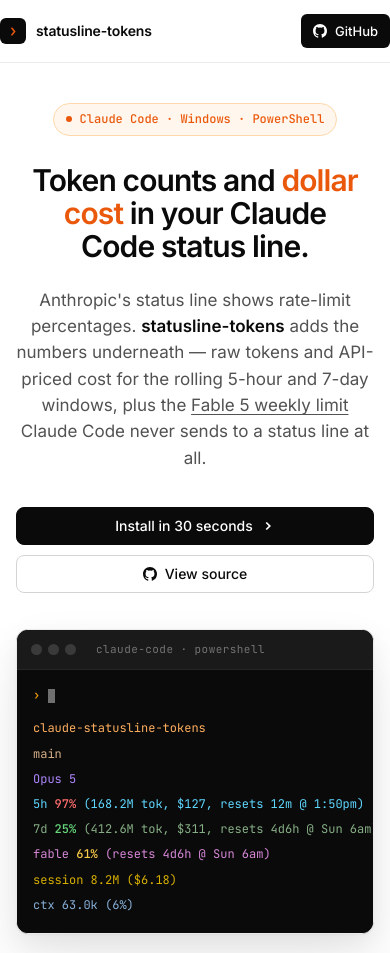
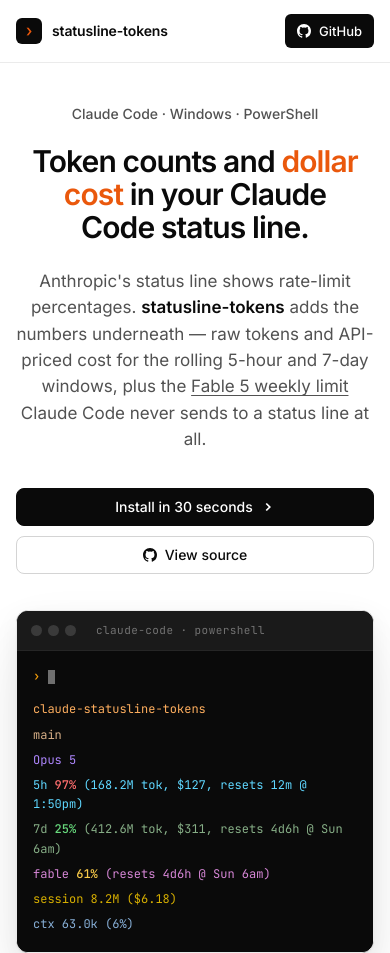
Before and after one commit to Gabriel-Dalton/claude-statusline-tokens, a plain HTML site: page index.html in a window 390 px wide. Shown: the top 953 px of the page. Drawn offline with Linux system fonts and the light colour scheme.

Commit message:
fix(site): nav had no gutter on mobile, and de-badge the hero
The nav row is class="shell nav-row". .shell sets `padding: 0 32px`;
.nav-row set `padding: 18px 0`. Same specificity, declared later, so the
shorthand's implied horizontal 0 won and the nav lost its gutter entirely:
the brand mark sat at x=0 and the GitHub button ended flush with the
viewport edge, both clipped on a phone. .shell's own 600px and 420px
media queries appeared to do nothing, because .nav-row's 420px rule
repeated the same shorthand and overrode them too. Switched both to
padding-block, which leaves the horizontal axis to .shell.

Measured at 320/375/390/430/768/1280: nav gutter is now 16px on phones
and 32px on desktop, and no element escapes the viewport at any width.

Status-line samples were nowrap inside an overflow:hidden figure, so a
long segment was silently cut mid-value rather than being reachable.
They now scroll in place, and on narrow phones - where each segment
already stacks on its own line - segments wrap instead, since scrolling
sideways inside a mock terminal is worse than a second line.

Left-aligned .term-body. The hero is centre-aligned and that inherited
into the terminal; invisible while every line was nowrap, but wrapping
made continuation lines centre under their own box, which no terminal
does.

Hero eyebrow was a monospace pill in accent orange with a dot on the
left - the stock generated-landing-page badge, and the owner called it
out as such. Monospace is load-bearing further down the page, where the
status-line samples, file paths and env vars use it to mean "this is
literal terminal text"; spending it on a decorative platform label
diluted that, and the dot read as a live status indicator while
indicating nothing. It is now plain muted sans: a line of metadata,
which is what it always was.

Content, copy, structured data, anchors and the ANSI segment colours are
untouched. Verified: JSON-LD parses, 7 anchors all resolve, tags balance,
no mojibake, no BOM.

```diff
--- a/index.html
+++ b/index.html
@@ -256,7 +256,14 @@ p code, li code, td code, dd code, span code {
   display: flex;
   align-items: center;
   justify-content: space-between;
-  padding: 18px 0;
+  /* padding-block, NOT the `padding: 18px 0` shorthand. This element is
+     `class="shell nav-row"`, and the shorthand's implied `0` for the
+     horizontal axis silently overrode .shell's own left/right padding —
+     same specificity, declared later, so .nav-row won. The result was a
+     nav with no gutter at all: the brand mark sat at x=0 and the GitHub
+     button ended flush with the viewport edge, both visibly clipped on a
+     phone, while .shell's mobile media queries appeared to have no effect. */
+  padding-block: 18px;
   gap: 24px;
 }
 .brand {
@@ -319,7 +326,7 @@ p code, li code, td code, dd code, span code {
   .nav-links a:not(.gh) { display: none; }
 }
 @media (max-width: 420px) {
-  .nav-row { padding: 14px 0; gap: 12px; }
+  .nav-row { padding-block: 14px; gap: 12px; }
   .brand .tag { display: none; }
   .brand .name { font-size: 14px; }
   .nav-links .gh { padding: 7px 12px; font-size: 13px; }
@@ -333,24 +340,20 @@ p code, li code, td code, dd code, span code {
 @media (max-width: 720px) { .hero { padding: 56px 0 48px; } }
 @media (max-width: 420px) { .hero { padding: 40px 0 36px; } }
 
+/* Was a monospace pill in accent orange with a small round dot on the left:
+   the stock "AI landing page" badge. Monospace is load-bearing further down
+   this page — the status-line samples, file paths and env vars are all set
+   in it, and it means "this is literal terminal text". Spending it on a
+   decorative label about the platform diluted that, and the dot read as a
+   live status indicator while indicating nothing at all.
+   It is now what it actually is: a line of metadata above the headline. */
 .eyebrow {
-  display: inline-flex;
-  align-items: center;
-  gap: 8px;
-  font-family: var(--mono);
-  font-size: 12px;
+  display: block;
+  font-family: var(--sans);
+  font-size: 14px;
   font-weight: 500;
-  color: var(--accent);
-  background: var(--accent-soft);
-  border: 1px solid var(--accent-line);
-  padding: 6px 12px;
-  border-radius: 999px;
-  margin-bottom: 28px;
-}
-.eyebrow .dot {
-  width: 6px; height: 6px;
-  background: var(--accent);
-  border-radius: 50%;
+  color: var(--fg-muted);
+  margin-bottom: 20px;
 }
 
 h1.headline {
@@ -454,6 +457,11 @@ h1.headline .accent { color: var(--accent); }
   font-size: 13px;
   line-height: 1.6;
   color: #d4d4d4;
+  /* The hero is centre-aligned and that inherits all the way in here. It
+     never showed while every line was nowrap, but the moment a segment
+     wraps on a phone the continuation line centres itself under its own
+     box, which no terminal has ever done. Terminal output is left-aligned. */
+  text-align: left;
   overflow-x: auto;
   scrollbar-width: thin;
   scrollbar-color: #2a2a2a transparent;
@@ -485,6 +493,22 @@ h1.headline .accent { color: var(--accent); }
   font-size: 13px;
   font-variant-ligatures: none;
   font-feature-settings: "tnum";
+  /* The sample line is deliberately nowrap — a status line that wrapped
+     would misrepresent what it looks like in a terminal. Its container
+     clips with overflow:hidden to keep the rounded corners, so without
+     this the line was simply cut off mid-segment on a phone with no way
+     to read the rest. Scroll it in place instead, so the page itself
+     never gains a horizontal scrollbar. */
+  overflow-x: auto;
+  overscroll-behavior-x: contain;
+  scrollbar-width: thin;
+  scrollbar-color: var(--border) transparent;
+}
+.statusline::-webkit-scrollbar { height: 6px; }
+.statusline::-webkit-scrollbar-track { background: transparent; }
+.statusline::-webkit-scrollbar-thumb {
+  background: rgba(255, 255, 255, 0.18);
+  border-radius: 3px;
 }
 .statusline .seg-dir   { color: #ffaf5f; } /* ANSI 215 */
 .statusline .seg-git   { color: #d7af87; } /* ANSI 180 */
@@ -539,6 +563,12 @@ h1.headline .accent { color: var(--accent); }
     row-gap: 6px;
   }
   .statusline .seg-sep { display: none; }
+  /* Each segment already owns its own line here, so the nowrap inherited
+     from the 720px rule buys nothing and costs the tail of the longest
+     one: "5h 97% (168.2M tok, $127, resets 12m @ 1:50pm)" was being cut
+     mid-timestamp. Scrolling it sideways inside a mock terminal is worse
+     on a phone than letting it run to a second line, so let it wrap. */
+  .statusline > span { white-space: normal; }
 }
 
 /* ─────────────────────────────────────────── SECTION SHELL */
@@ -1129,10 +1159,7 @@ h1.headline .accent { color: var(--accent); }
 <!-- ─────────────────────────────────────────── HERO -->
 <header class="hero">
   <div class="shell">
-    <span class="eyebrow">
-      <span class="dot"></span>
-      Claude Code · Windows · PowerShell
-    </span>
+    <span class="eyebrow">Claude Code · Windows · PowerShell</span>
 
     <h1 class="headline">
       Token counts and <span class="accent">dollar cost</span> in your Claude Code status line.
```
